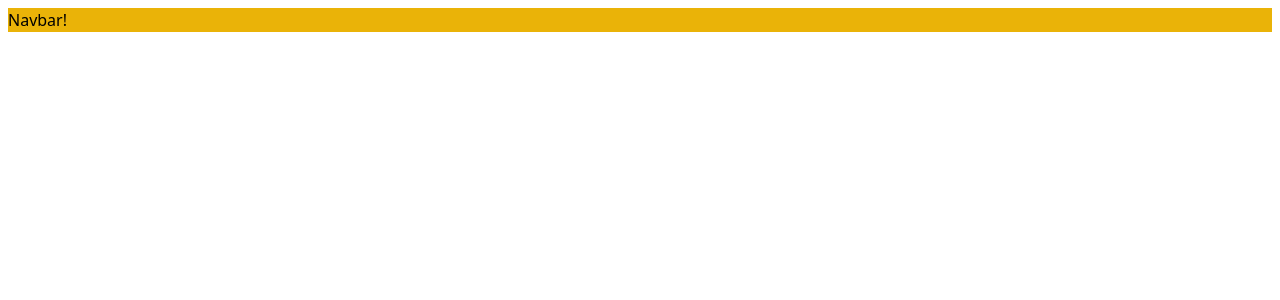
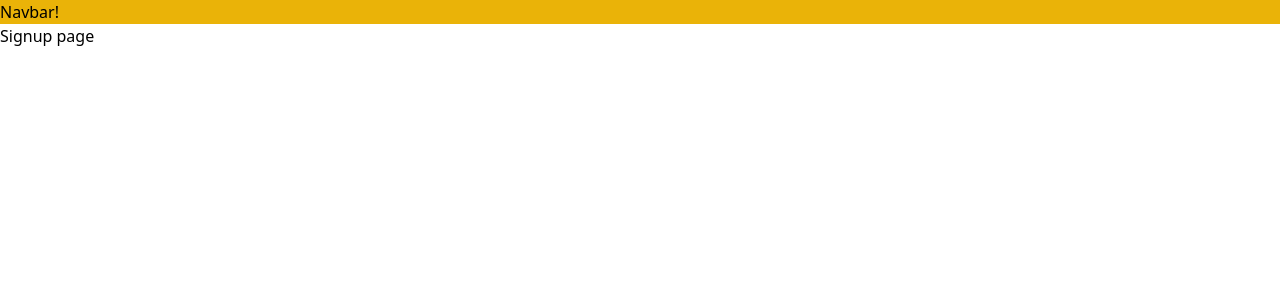
Before and after one commit to James-P-Boyle/memberME, a React (Create React App) app in the folder frontend/finalproject/: page /signup in a window 1280 px wide. Before the commit this address had no page. Shown: the top 300 px of the page. Built offline with nearby package versions, Linux system fonts and the light colour scheme.

Commit message:
Add signup component

```diff
--- a/frontend/finalproject/src/App.js
+++ b/frontend/finalproject/src/App.js
@@ -2,13 +2,15 @@ import { Routes, Route } from "react-router-dom";
 //COMPONENTS
 import UploadImage from "./components/UploadImage";
 import Navbar from "./components/Navbar";
+import SignUp from "./components/SignUp";
 
 function App() {
   return (
-    <div className="bg-yellow-500 m-2">
+    <div>
       <Navbar />
       <Routes>
         <Route path="/upload" element={<UploadImage />} />
+        <Route path="/signup" element={<SignUp />} />
       </Routes>
     </div>
   );
--- a/frontend/finalproject/src/components/Navbar.js
+++ b/frontend/finalproject/src/components/Navbar.js
@@ -1,3 +1,3 @@
 export default function Navbar() {
-  return <div>Navbar!</div>;
+  return <div className="bg-yellow-500">Navbar!</div>;
 }
--- /dev/null
+++ b/frontend/finalproject/src/components/SignUp.js
@@ -0,0 +1,3 @@
+export default function SignUp() {
+  return <div>Signup page</div>;
+}
```
